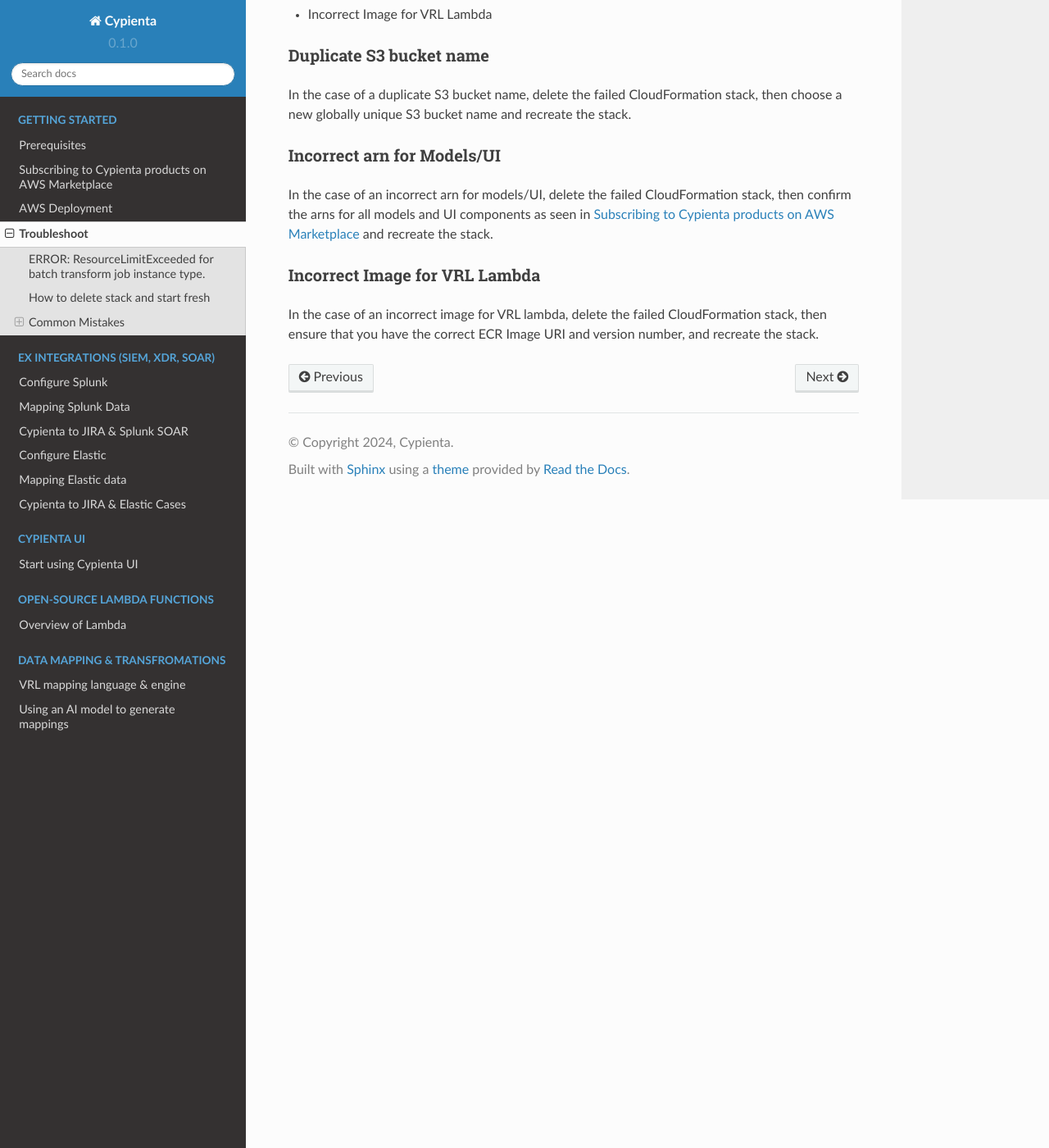
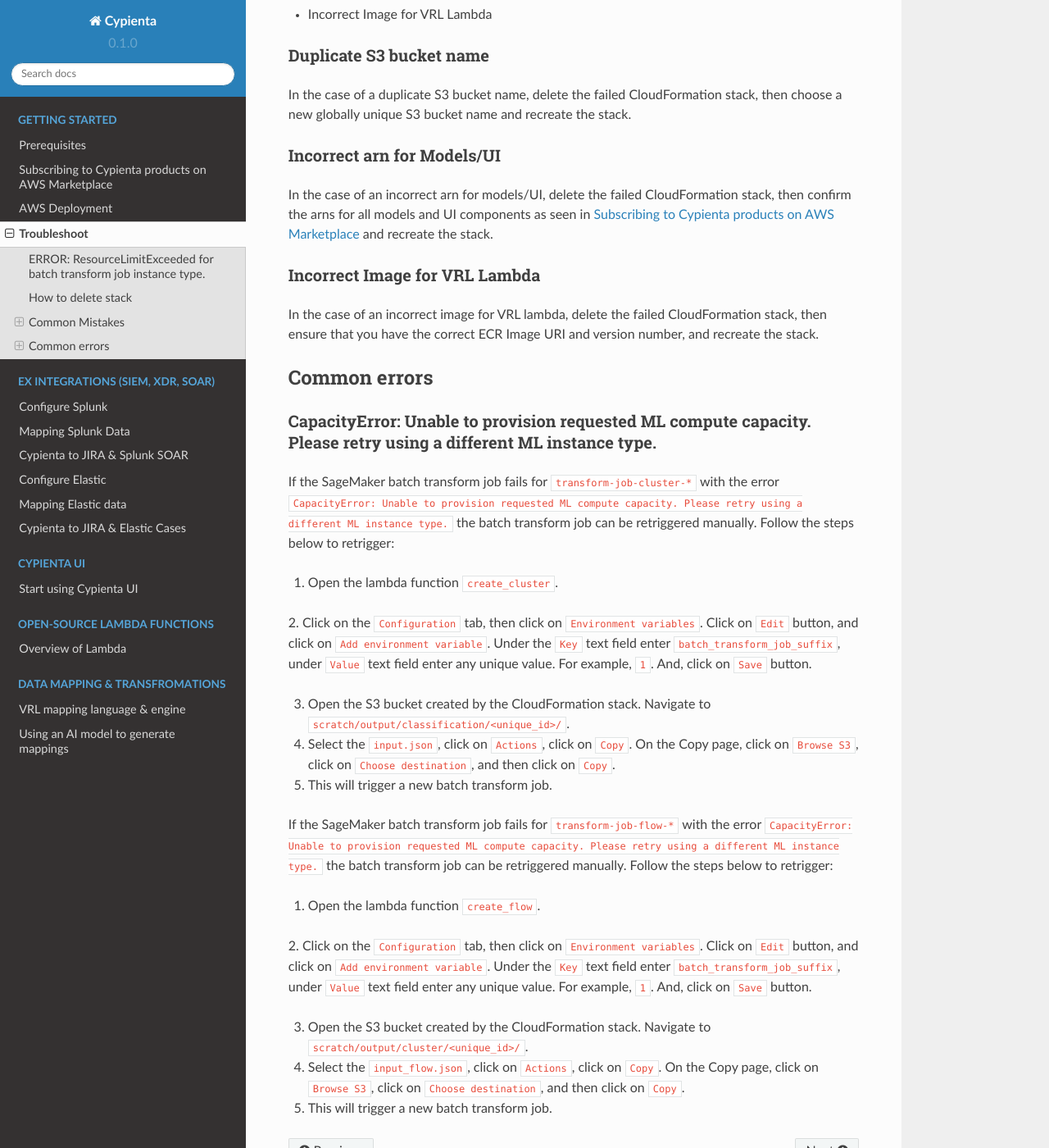
Before and after one commit to cypienta/docs, a Sphinx documentation site: the page built from docs/source/getting_started/troubleshoot.rst, in a window 1280 px wide and 1400 px high, scrolled down 1763 px. Shown: the whole window at 82% size. Built offline with Sphinx 7.4.7 and the Read the Docs theme 2.0.0, drawn with Linux system fonts in a browser that asks for light colours; some of the changed text lies outside the part shown.

Commit message:
manual retrigger

```diff
--- a/docs/source/getting_started/troubleshoot.rst
+++ b/docs/source/getting_started/troubleshoot.rst
@@ -23,8 +23,8 @@
 3. Select the required instance type from the list and click on ``Request
    increase at account level``.
 
-How to delete stack and start fresh
------------------------------------
+How to delete stack
+-------------------
 
 1. Navigate to the AWS console and search for ``CloudWatch``. Make sure you are in the same region in which you created CloudFormation stack.
 
@@ -77,3 +77,39 @@
 
 In the case of an incorrect image for VRL lambda, delete the failed CloudFormation stack,
 then ensure that you have the correct ECR Image URI and version number, and recreate the stack.
+
+Common errors
+-------------
+
+CapacityError: Unable to provision requested ML compute capacity. Please retry using a different ML instance type.
+~~~~~~~~~~~~~~~
+
+If the SageMaker batch transform job fails for ``transform-job-cluster-*`` with the error
+``CapacityError: Unable to provision requested ML compute capacity. Please retry using a different ML instance type.``
+the batch transform job can be retriggered manually. Follow the steps below to retrigger:
+
+1. Open the lambda function ``create_cluster``.
+
+2. Click on the ``Configuration`` tab, then click on ``Environment variables``.
+Click on ``Edit`` button, and click on ``Add environment variable``. Under the ``Key`` text field enter ``batch_transform_job_suffix``, under ``Value`` text field enter any unique value. For example, ``1``. And, click on ``Save`` button.
+
+3. Open the S3 bucket created by the CloudFormation stack. Navigate to ``scratch/output/classification/<unique_id>/``.
+
+4. Select the ``input.json``, click on ``Actions``, click on ``Copy``. On the Copy page, click on ``Browse S3``, click on ``Choose destination``, and then click on ``Copy``.
+
+5. This will trigger a new batch transform job.
+
+If the SageMaker batch transform job fails for ``transform-job-flow-*`` with the error
+``CapacityError: Unable to provision requested ML compute capacity. Please retry using a different ML instance type.``
+the batch transform job can be retriggered manually. Follow the steps below to retrigger:
+
+1. Open the lambda function ``create_flow``.
+
+2. Click on the ``Configuration`` tab, then click on ``Environment variables``.
+Click on ``Edit`` button, and click on ``Add environment variable``. Under the ``Key`` text field enter ``batch_transform_job_suffix``, under ``Value`` text field enter any unique value. For example, ``1``. And, click on ``Save`` button.
+
+3. Open the S3 bucket created by the CloudFormation stack. Navigate to ``scratch/output/cluster/<unique_id>/``.
+
+4. Select the ``input_flow.json``, click on ``Actions``, click on ``Copy``. On the Copy page, click on ``Browse S3``, click on ``Choose destination``, and then click on ``Copy``.
+
+5. This will trigger a new batch transform job.
```
